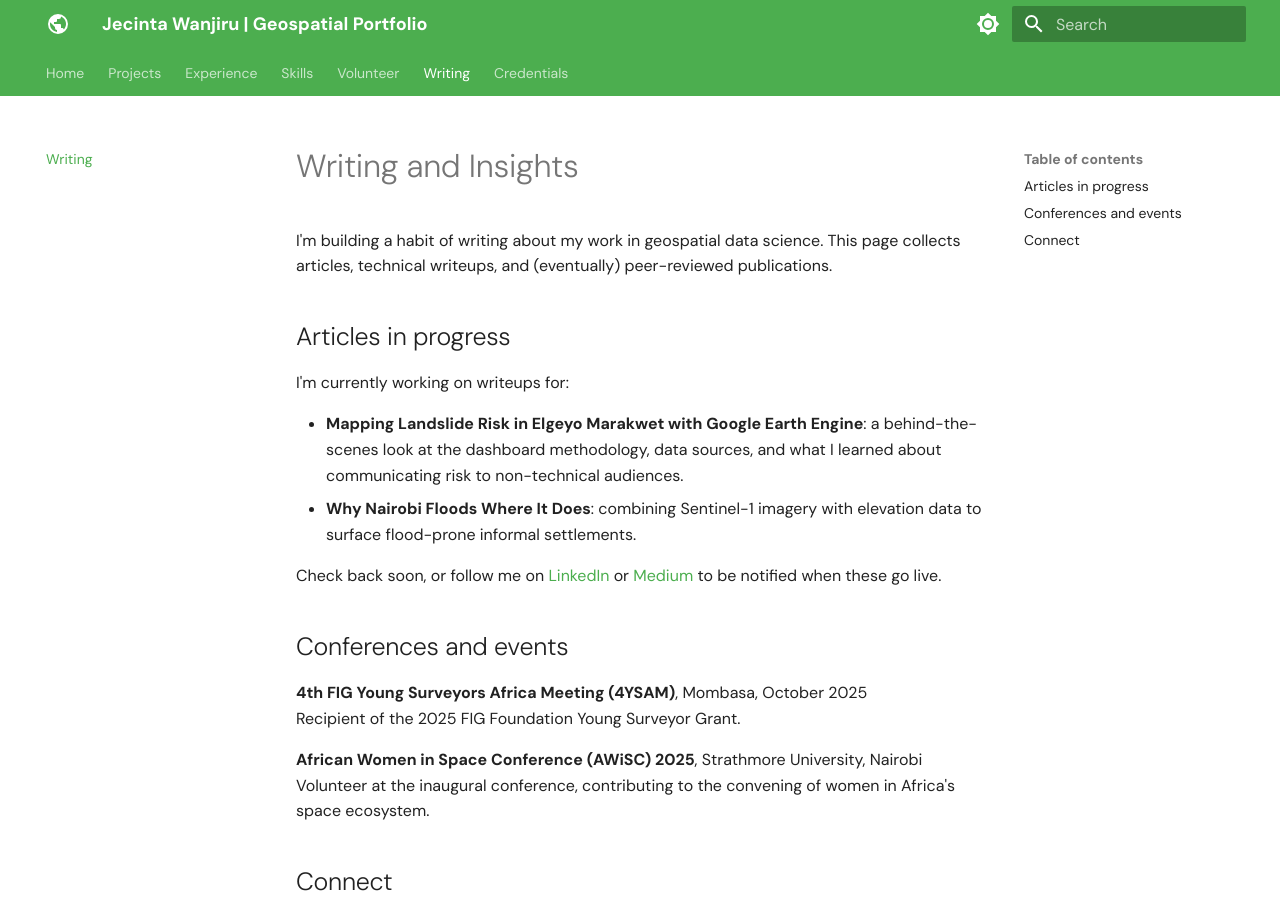
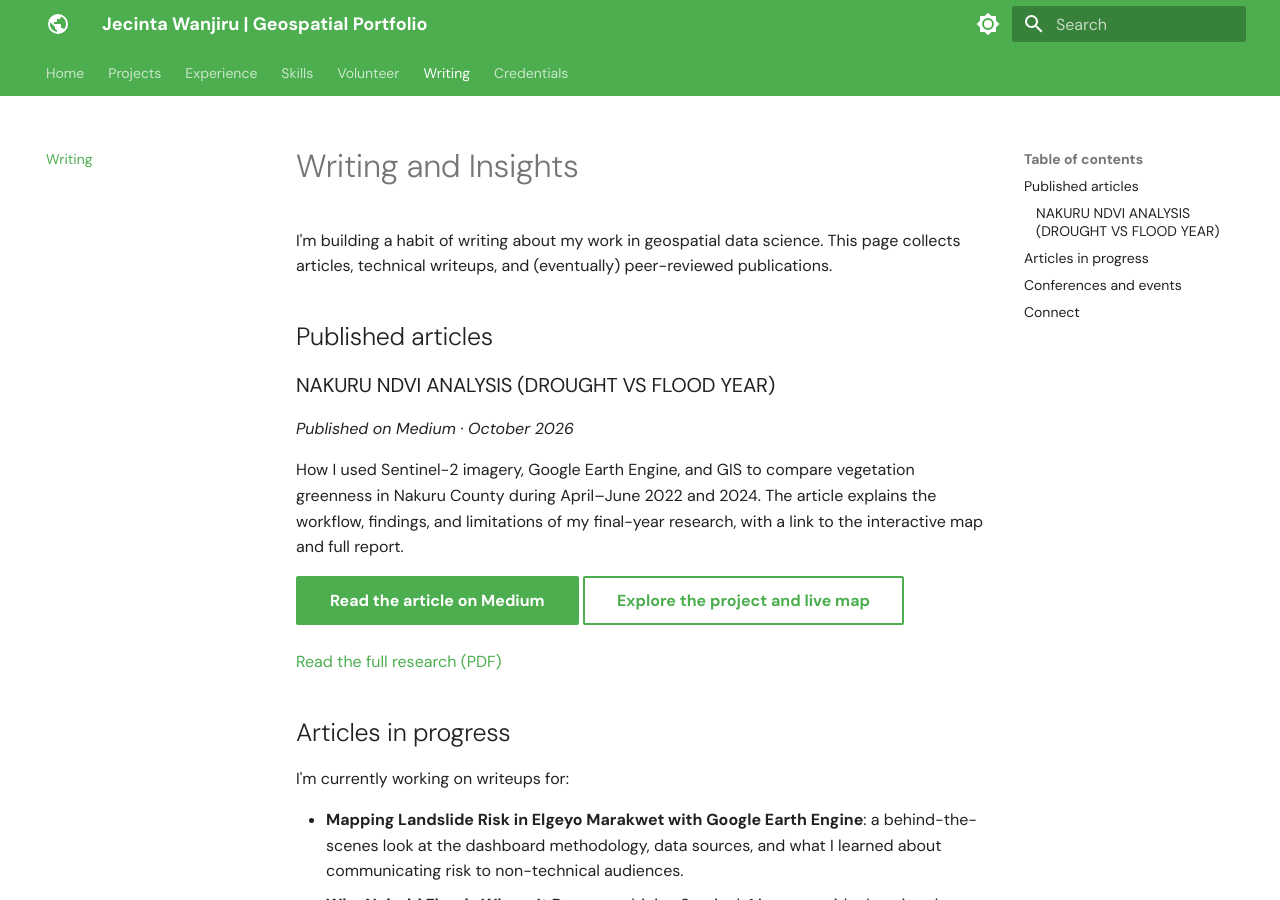
Before and after one commit to Wanjiru-1/Wanjiru-1.github.io, an MkDocs documentation site: the page built from docs/writing.md, in a window 1280 px wide and 900 px high. Built offline with MkDocs 1.6.1 and Material for MkDocs 9.7.7, drawn with Linux system fonts in a browser that asks for light colours.

Commit message:
Feature Nakuru NDVI Medium article in Writing

```diff
--- a/docs/writing.md
+++ b/docs/writing.md
@@ -1,6 +1,19 @@
 # Writing and Insights
 
 I'm building a habit of writing about my work in geospatial data science. This page collects articles, technical writeups, and (eventually) peer-reviewed publications.
+
+## Published articles
+
+### NAKURU NDVI ANALYSIS (DROUGHT VS FLOOD YEAR)
+
+*Published on Medium · October 2026*
+
+How I used Sentinel-2 imagery, Google Earth Engine, and GIS to compare vegetation greenness in Nakuru County during April–June 2022 and 2024. The article explains the workflow, findings, and limitations of my final-year research, with a link to the interactive map and full report.
+
+[Read the article on Medium](https://medium.com/@jecinta.w.kinyanjui/nakuru-ndvi-analysis-drought-vs-flood-year-9c558b278ef8){ .md-button .md-button--primary target="_blank" rel="noopener" }
+[Explore the project and live map](projects/nakuru-ndvi.md){ .md-button }
+
+[Read the full research (PDF)](assets/research/nakuru-ndvi-research.pdf)
 
 ## Articles in progress
 
@@ -9,7 +22,7 @@ I'm currently working on writeups for:
 * **Mapping Landslide Risk in Elgeyo Marakwet with Google Earth Engine**: a behind-the-scenes look at the dashboard methodology, data sources, and what I learned about communicating risk to non-technical audiences.
 * **Why Nairobi Floods Where It Does**: combining Sentinel-1 imagery with elevation data to surface flood-prone informal settlements.
 
-Check back soon, or follow me on [LinkedIn](https://www.linkedin.com/in/jecinta-wanjiru-) or [Medium](https://medium.com/) to be notified when these go live.
+Check back soon, or follow me on [LinkedIn](https://www.linkedin.com/in/jecinta-wanjiru-) or [Medium](https://medium.com/@jecinta.w.kinyanjui) to be notified when these go live.
 
 ## Conferences and events
 
```
